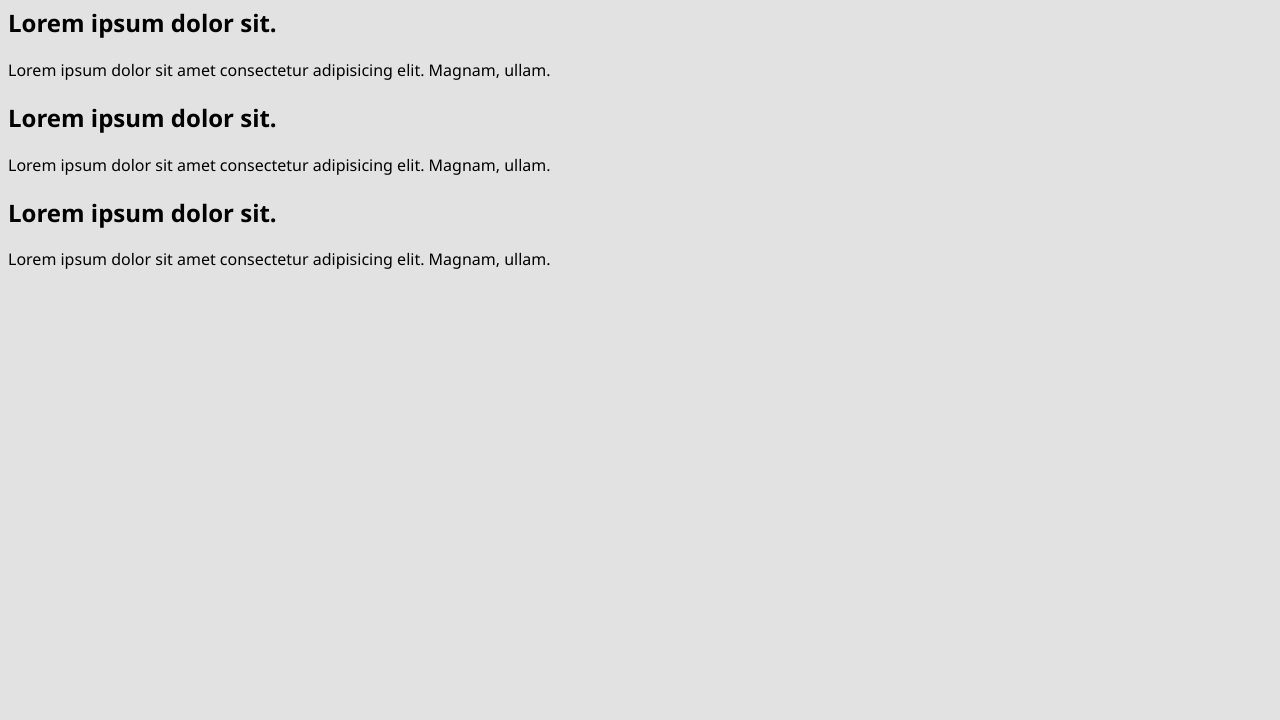
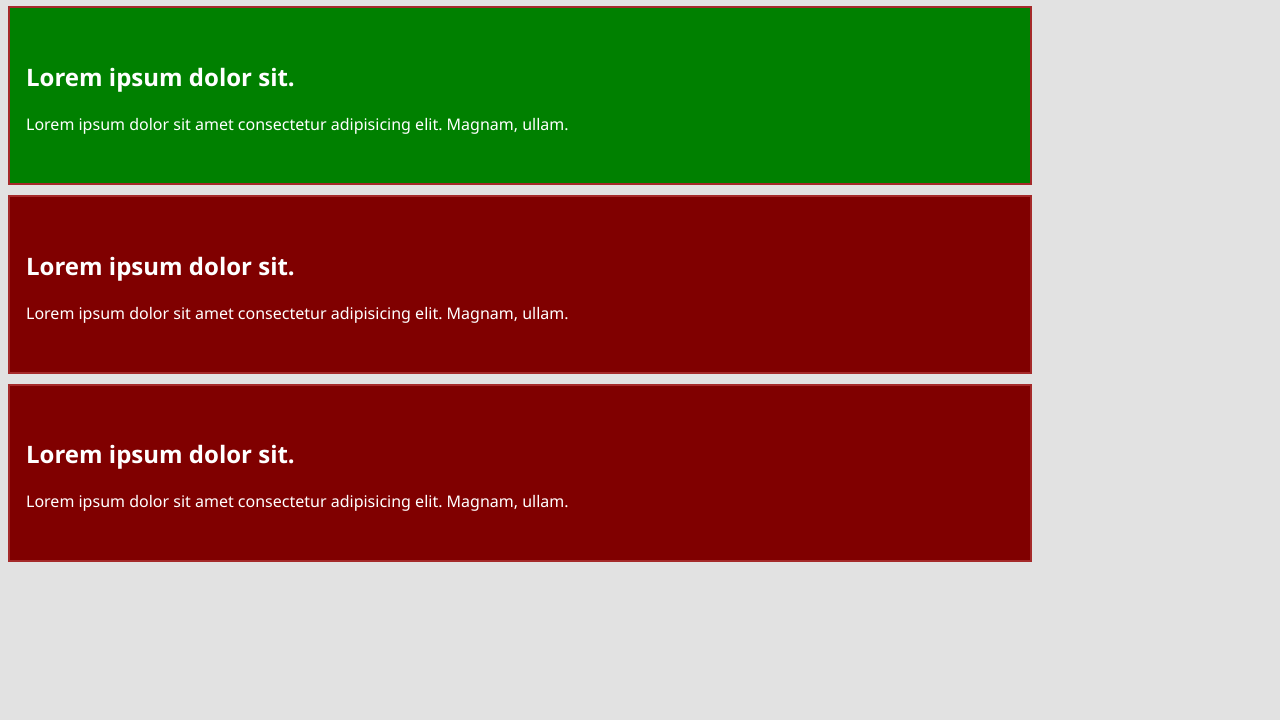
Before and after one commit to JulietaDisca/Curso-HTML5-CSS3-Javascript, a plain HTML site: page CSS3_avanzado/variables.html in a window 1280 px wide. Shown: the part 80-800 px from the top of the page. Drawn offline with Linux system fonts and the light colour scheme.

Commit message:
Archivo variables CSS avanzado, creacion de Archivo calc()

```diff
--- a/CSS3_avanzado/variables.html
+++ b/CSS3_avanzado/variables.html
@@ -9,7 +9,19 @@
         /*Variables*/
         /*Las variables en CSS son contenedores de información que se utilizan para almacenar y reutilizar valores específicos. Estas se definen por el usuario y se indican con el prefijo "--"*/
         :root{
-            --bg-header-color: purple;
+            --container-max: 1024px;
+            --header-bg-color: purple;
+            --header-text-color: white;
+            --header-text-align: center;
+            --box-bg-color: rgb(128, 0, 0);
+            --box-text-color: #fff;
+            --box-border-color: brown;
+            /*Espaciados*/
+            --spacing-sm: 8px;  /*sm = small*/
+            --spacing-md: 16px;  /*md = medium*/
+            --spacing-lg: 32px;  /*lg = large*/
+            --spacing-xl: 64px;  /*xl = extra large*/
+            --spacing-sxl: 128px; /*inventada sxl = super extra large*/
         }
 
         body{
@@ -17,10 +29,38 @@
             font-family: 'Segoe UI', Tahoma, Geneva, Verdana, sans-serif;
         }
 
-        header{
-            background: var(--bg-header-color);
+        .container{
+            max-width: var(--container-max);
 
         }
+
+        .box{
+            background: var(--box-bg-color);
+            color: var(--box-text-color);
+            border: 2px solid var(--box-border-color);
+            margin: 10px 0;
+            padding: var(--spacing-lg) var(--spacing-md);
+        }
+
+        header{
+            max-width: var(--container-max);
+            background: var(--header-bg-color);
+            color: var(--header-text-color);
+            text-align: var(--header-text-align);
+        }
+
+        .box-1{
+            --box-1-bg: green;
+            background: var(--box-1-bg);
+        }
+
+        /*Variables CSS para media queries*/
+        /*@media(max-width: 540px){
+            :root{
+            --container-max: 300px;
+            --header-bg-color: black;
+            }
+        }*/
 
     </style>
 </head>
```
Also changed, not shown: CSS3_avanzado/calc().html (added).
